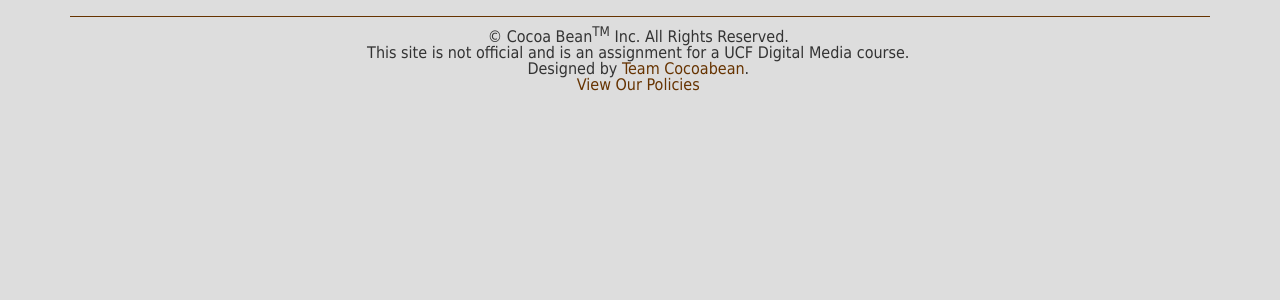
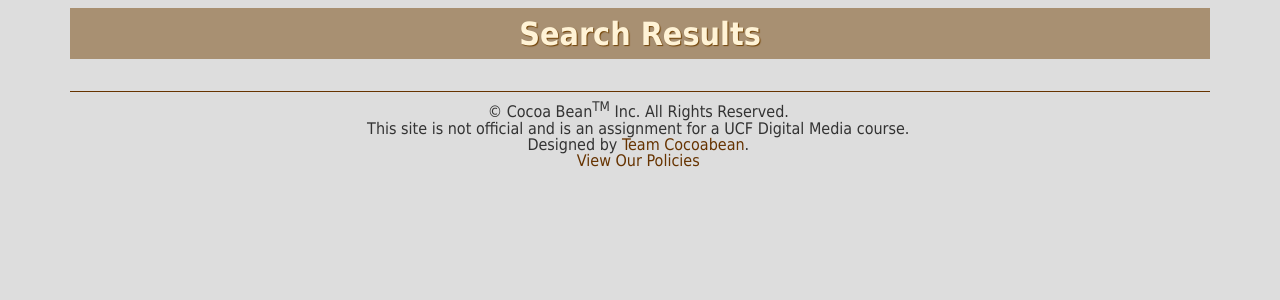
Before and after one commit to Takarou/cocoabean, a PHP site: page /search.php in a window 1280 px wide. Shown: the part 209-509 px from the top of the page. Run offline with PHP 8.4, Linux system fonts and the light colour scheme; data that the repository does not hold is empty.

Commit message:
Adding Styles to the search results

```diff
--- a/css/style.css
+++ b/css/style.css
@@ -173,7 +173,9 @@
 	color:#630;
 }
 
-#search .row .threecol .product {
+#search .row .threecol  .product{
+	border:solid .5px #630;
+	border-radius:7px;
     height:450px;
     position:relative;
     overflow:hidden;
--- a/search.php
+++ b/search.php
@@ -34,6 +34,15 @@
 
 	<div class="content">
 		<div class="container">
+
+        <div class="row">
+            <div class="twelvecol last">
+                <div class="titlebar">
+                    <h2> Search Results </h2>
+                </div>
+            </div>
+        </div>
+
         	<div class="row">
             <?php
 
```
